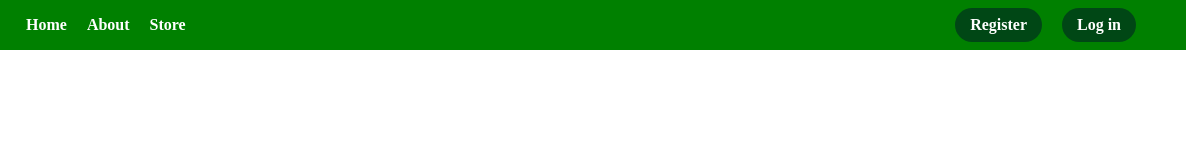
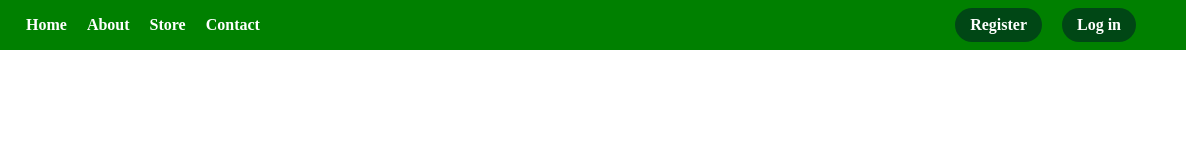
Before and after one commit to YusufChand/yusufchand.github.io, a plain HTML site: page index.html in a window 1280 px wide. Shown: the full height of the page, 94-1280 px from the left. Drawn offline with Linux system fonts and the light colour scheme.

Commit message:
added contact

```diff
--- a/index.html
+++ b/index.html
@@ -16,6 +16,7 @@
                 <a href="">Home</a>
                 <a href="">About</a>
                 <a href="">Store</a>
+                <a href="">Contact</a>
             </div>
         </div>
         <div class="kanan">
```
